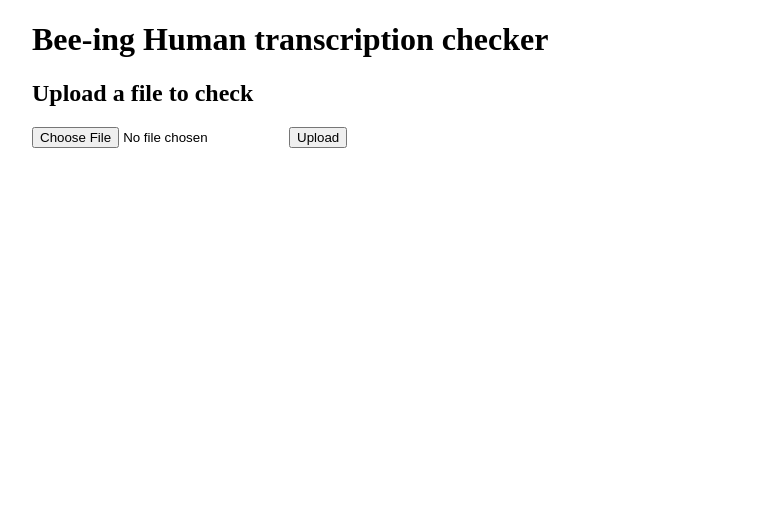
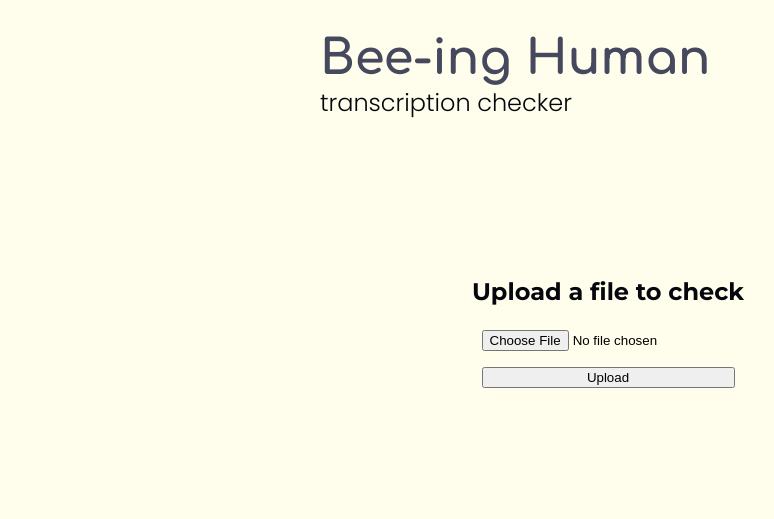
Before and after one commit to NewcastleRSE/beeing-human, a Flask app: page / in a window 1280 px wide. Shown: the top 519 px of the page, without its empty margins (32-806 px from the left). Run offline with Flask 2, Linux system fonts and the light colour scheme.

Commit message:
added some basic styling

```diff
--- a/app/website/static/style/style.css
+++ b/app/website/static/style/style.css
@@ -1,6 +1,65 @@
+@import url('https://fonts.googleapis.com/css2?family=Comfortaa:wght@300;400;500;600;700&family=Montserrat:ital,wght@0,100;0,200;0,300;0,400;0,500;0,600;0,700;0,800;0,900;1,100;1,200;1,300;1,400;1,500;1,600;1,700;1,800;1,900&family=Poppins:ital,wght@0,100;0,200;0,300;0,400;0,500;0,600;0,700;0,800;0,900;1,100;1,200;1,300;1,400;1,500;1,600;1,700;1,800;1,900&display=swap');
+
+:root {
+    --bg-color: #FFFDEB;
+    --header-color: #46495D;
+    --main-text-color: #06070E;
+
+    --header-font: 'Comfortaa', sans-serif;
+    --sub-header-font: 'Poppins', sans-serif;
+    --main-font: 'Montserrat', sans-serif;
+}
+
 body {
     width: 90%;
     margin: auto;
+    background-color: var(--bg-color)
+}
+
+/* header */
+
+.header {
+    width:50%;
+    margin: auto;
+}
+
+.header-title {
+    color: var(--header-color);
+    font-family: var(--header-font);
+    font-size: 3em;
+    margin-bottom: 0;
+}
+
+.header-subtitle {
+    color: var(--main-text-color);
+    font-family: var(--sub-header-font);
+    font-weight: 300;
+    margin: 0;
+}
+
+/* upload page */
+
+.upload-page {
+    width: 50%;
+    margin: auto;
+    height: 50vh;
+    display: flex;
+    flex-direction: column;
+    justify-content: center;
+    align-items: center;
+}
+
+.section-header {
+    font-family: var(--main-font);
+    font-size: 1.5em;
+    color: var(--main-text-color);
+}
+
+.file-form {
+    font-family: var(--main-font);
+    display: flex;
+    flex-direction: column;
+    gap: 1em;
 }
 
 .columns {
--- a/app/website/templates/base.html
+++ b/app/website/templates/base.html
@@ -16,6 +16,10 @@
     {% endfor %}
     </ul>
     {% endif %}
+    <div class="header">
+        <h1 class="header-title">Bee-ing Human</h1>
+        <h2 class="header-subtitle">transcription checker</h2>
+    </div>
     <div class="content">
         {% block content %}
         {% endblock %}
--- a/app/website/templates/load-file.html
+++ b/app/website/templates/load-file.html
@@ -1,12 +1,13 @@
 {% extends "base.html" %}
 
 {% block content %}
-<h1>Bee-ing Human transcription checker</h1>
-<h2>Upload a file to check</h2>
-<div class="upload-form">
-    <form method="post" enctype="multipart/form-data">
-        <input type="file" id="file-to-check" name="file">
-        <input type="submit" value="Upload">
-    </form>
+<div class="upload-page">
+    <h3 class="section-header">Upload a file to check</h3>
+    <div class="upload-form">
+        <form method="post" enctype="multipart/form-data" class="file-form">
+            <input type="file" id="file-to-check" name="file">
+            <input type="submit" value="Upload" class="btn">
+        </form>
+    </div>
 </div>
 {% endblock %}
```
